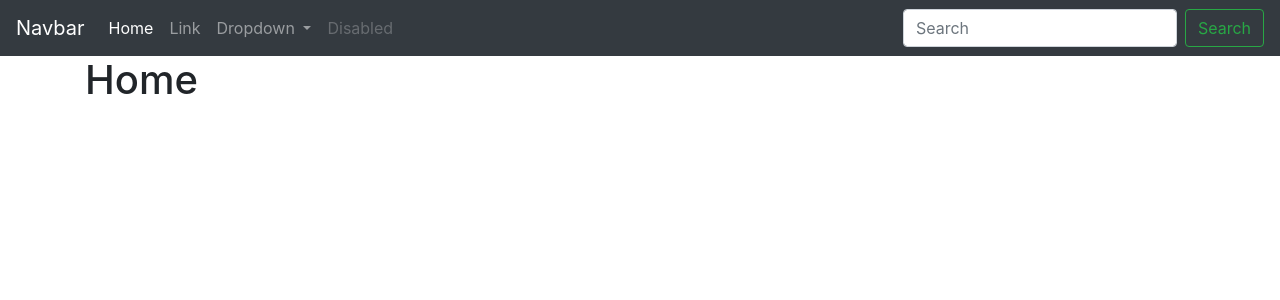
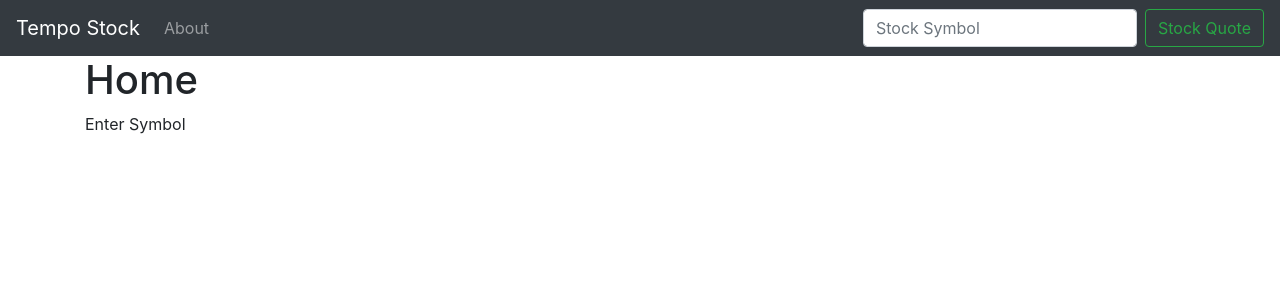
Before and after one commit to gngfang/Ka-Ching-Stock-fourth-project-, a Django app: page / in a window 1280 px wide. Shown: the top 300 px of the page. Run offline with Django 3.2, Linux system fonts and the light colour scheme; some libraries are stand-ins or nearby versions.

Commit message:
logic for search bar

```diff
--- a/stock_app/templates/base.html
+++ b/stock_app/templates/base.html
@@ -16,7 +16,7 @@
 <body>
     <!-- Bootstrap NavBar Start -->
     <nav class="navbar navbar-expand-lg navbar-dark bg-dark">
-        <a class="navbar-brand" href="#">Navbar</a>
+        <a class="navbar-brand" href="{%url 'home'%}">Tempo Stock</a>
         <button class="navbar-toggler" type="button" data-toggle="collapse" data-target="#navbarSupportedContent"
             aria-controls="navbarSupportedContent" aria-expanded="false" aria-label="Toggle navigation">
             <span class="navbar-toggler-icon"></span>
@@ -24,13 +24,13 @@
 
         <div class="collapse navbar-collapse" id="navbarSupportedContent">
             <ul class="navbar-nav mr-auto">
-                <li class="nav-item active">
+                <!-- <li class="nav-item active">
                     <a class="nav-link" href="#">Home <span class="sr-only">(current)</span></a>
+                </li> -->
+                <li class="nav-item">
+                    <a class="nav-link" href="{%url 'about'%}">About</a>
                 </li>
-                <li class="nav-item">
-                    <a class="nav-link" href="#">Link</a>
-                </li>
-                <li class="nav-item dropdown">
+                <!-- <li class="nav-item dropdown">
                     <a class="nav-link dropdown-toggle" href="#" id="navbarDropdown" role="button"
                         data-toggle="dropdown" aria-haspopup="true" aria-expanded="false">
                         Dropdown
@@ -41,14 +41,16 @@
                         <div class="dropdown-divider"></div>
                         <a class="dropdown-item" href="#">Something else here</a>
                     </div>
-                </li>
-                <li class="nav-item">
+                </li> -->
+                <!-- <li class="nav-item">
                     <a class="nav-link disabled" href="#" tabindex="-1" aria-disabled="true">Disabled</a>
-                </li>
+                </li> -->
             </ul>
-            <form class="form-inline my-2 my-lg-0">
-                <input class="form-control mr-sm-2" type="search" placeholder="Search" aria-label="Search">
-                <button class="btn btn-outline-success my-2 my-sm-0" type="submit">Search</button>
+            <form action="{%url 'home'%}" class="form-inline my-2 my-lg-0" method="POST">
+                {%csrf_token%}
+                <input class="form-control mr-sm-2" type="search" name='ticker' placeholder="Stock Symbol"
+                    aria-label="Search">
+                <button class="btn btn-outline-success my-2 my-sm-0" type="submit">Stock Quote</button>
             </form>
         </div>
     </nav>
--- a/stock_app/templates/home.html
+++ b/stock_app/templates/home.html
@@ -4,5 +4,40 @@
 
 <h1>Home</h1>
 
+{%if ticker%}
+{{ticker}}
+{%endif%}
+
+
+<!-- if there is an api -->
+{%if api%}
+<!-- another if statement to validate the symbol if is legit -->
+{%if api == "Error" %}
+<h3>The symbol does not exist, please try again...</h3>
+<!-- if is legit return the key and value pair of the api -->
+{%else%}
+<h1>{{api.companyName}}</h1>
+
+<h2>Stock Information</h2>
+<ul>
+
+    <li>Symbol: {{api.symbol}}</li>
+    <li>Price: ${{api.latestPrice}}</li>
+    <li>Latest Update: {{api.latestTime}}</li>
+    <li>52 Week High: {{api.week52High}}</li>
+    <li>52 Week Low: {{api.week52Low}}</li>
+
+
+</ul>
+
+
+<!-- a for loop to retrieve the key and value pair using the .items method-->
+<!-- {%for key, value in api.items%}
+{{key}}: {{value}}<br />
+{%endfor%} -->
+{%endif%}
+{%endif%}
+
+
 
 {%endblock%}
--- a/stock_app/views.py
+++ b/stock_app/views.py
@@ -1,10 +1,38 @@
 from django.shortcuts import render
+import requests
+import json
 
 # Create your views here.
 
 
 def home(request):
-    return render(request, 'home.html')
+    if request.method == 'POST':
+        # grabbing the name value in our search form name as = ticker
+        ticker = request.POST['ticker']
+
+        # publisher key: pk_83d15d02cdd048a1b4aeddf3841592ef
+        # import requests and pip3 install requests
+        api_request = requests.get(
+            "https://cloud.iexapis.com/stable/stock/"+ticker+"/quote?token=pk_83d15d02cdd048a1b4aeddf3841592ef")
+
+    #  Python Try Except. The try block lets you test a block of code for errors.
+    #      The except block lets you handle the error.
+    #  The finally block lets you execute code,
+    #  regardless of the result of the try- and except blocks.
+
+        try:
+            # import json, json is already inside no need to install
+            api = json.loads(api_request.content)
+
+        except Exception as e:
+            api = "Error"
+
+        context = {'api': api}
+        return render(request, 'home.html', context)
+
+    else:
+        context = {'ticker': "Enter Symbol"}
+        return render(request, 'home.html', context)
 
 
 def about(request):
```
